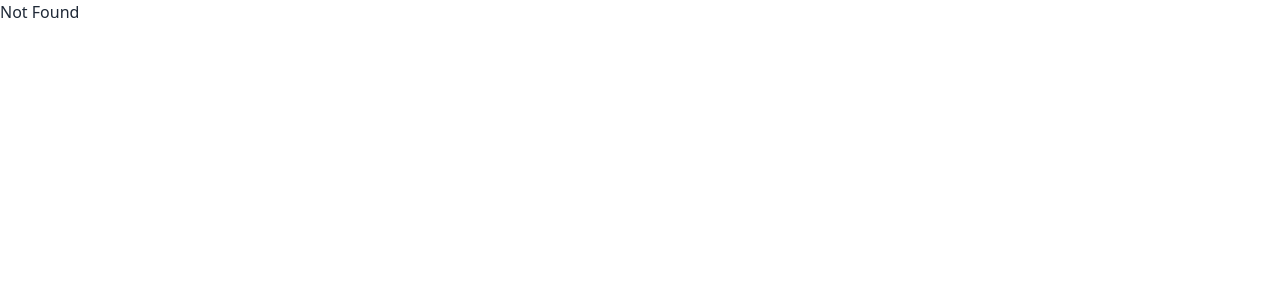
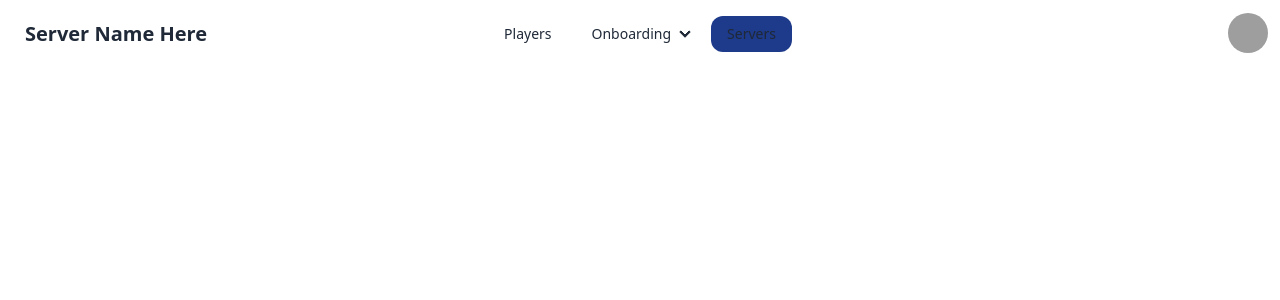
Before and after one commit to tropicthedev/guardian-bot, a React (Vite) app in the folder client/: page /servers in a window 1280 px wide. Shown: the top 300 px of the page. Built offline with nearby package versions, Linux system fonts and the light colour scheme; grey boxes are pictures that could not be loaded.

Commit message:
Added header and page links

```diff
--- a/client/index.html
+++ b/client/index.html
@@ -1,13 +1,16 @@
 <!doctype html>
 <html lang="en">
+
 <head>
-    <meta charset="UTF-8"/>
-    <link href="/vite.svg" rel="icon" type="image/svg+xml"/>
-    <meta content="width=device-width, initial-scale=1.0" name="viewport"/>
-    <title>Vite + React + TS</title>
+    <meta charset="UTF-8" />
+    <link href="src/assets/guardian.png" rel="icon" type="image/svg+xml" />
+    <meta content="width=device-width, initial-scale=1.0" name="viewport" />
+    <title>Guardian Bot</title>
 </head>
+
 <body>
-<div id="root"></div>
-<script src="/src/main.tsx" type="module"></script>
+    <div id="root"></div>
+    <script src="/src/main.tsx" type="module"></script>
 </body>
+
 </html>
--- a/client/package.json
+++ b/client/package.json
@@ -10,6 +10,7 @@
     "preview": "vite preview"
   },
   "dependencies": {
+    "@tanstack/react-router": "^1.50.0",
     "react": "^18.3.1",
     "react-dom": "^18.3.1"
   },
--- /dev/null
+++ b/client/src/components/header.tsx
@@ -0,0 +1,84 @@
+import { useLocation } from "@tanstack/react-router";
+
+export default function Header() {
+    const location = useLocation()
+    const isPlayers = location.pathname === '/players';
+    const isApplications = location.pathname === '/applications';
+    const isInterviews = location.pathname === '/interviews';
+    const isServers = location.pathname === '/servers';
+
+    return (
+        <div className="navbar bg-base-100">
+            <div className="navbar-start">
+                <div className="dropdown">
+                    <div tabIndex={0} role="button" className="btn btn-ghost lg:hidden">
+                        <svg
+                            xmlns="http://www.w3.org/2000/svg"
+                            className="h-5 w-5"
+                            fill="none"
+                            viewBox="0 0 24 24"
+                            stroke="currentColor">
+                            <path
+                                strokeLinecap="round"
+                                strokeLinejoin="round"
+                                strokeWidth="2"
+                                d="M4 6h16M4 12h8m-8 6h16" />
+                        </svg>
+                    </div>
+                    <ul
+                        tabIndex={0}
+                        className="menu menu-sm dropdown-content bg-base-100 rounded-box z-[1] mt-3 w-52 p-2 shadow">
+                        <li className={`${isPlayers ? 'bg-blue-900 rounded-xl' : ''}`}><a href="/players">Players</a></li>
+                        <li>
+                            <a>Onboarding</a>
+                            <ul className="p-2">
+                                <li className={`${isApplications ? 'bg-blue-900 rounded-xl' : ''}`}><a href="/applications">Applications</a></li>
+                                <li className={`${isInterviews ? 'bg-blue-900 rounded-xl' : ''}`}><a href="/interviews">Interviews</a></li>
+                            </ul>
+                        </li>
+                        <li className={`${isServers ? 'bg-blue-900 rounded-xl' : ''}`}><a href="/servers">Servers</a></li>
+                    </ul>
+                </div>
+                <a className="btn btn-ghost text-xl">Server Name Here</a>
+            </div>
+            <div className="navbar-center hidden lg:flex">
+                <ul className="menu menu-horizontal px-1 gap-2">
+                    <li className={`${isPlayers ? 'bg-blue-900 rounded-xl' : ''}`}><a href="/players">Players</a></li>
+                    <li>
+                        <details>
+                            <summary className={`${isApplications || isInterviews ? 'bg-blue-900 rounded-xl' : ''}`}>Onboarding</summary>
+                            <ul className="p-2">
+                                <li className={`${isApplications ? 'bg-blue-900 rounded-xl' : ''}`}><a href="/applications">Applications</a></li>
+                                <li className={`${isInterviews ? 'bg-blue-900 rounded-xl' : ''}`}><a href="/interviews">Interviews</a></li>
+                            </ul>
+                        </details>
+                    </li>
+                    <li className={`${isServers ? 'bg-blue-900 rounded-xl' : ''}`}><a href="/servers">Servers</a></li>
+                </ul>
+            </div>
+            <div className="navbar-end">
+                <div className="dropdown dropdown-end">
+                    <div tabIndex={0} role="button" className="btn btn-ghost btn-circle avatar">
+                        <div className="w-10 rounded-full">
+                            <img
+                                alt="Tailwind CSS Navbar component"
+                                src="https://img.daisyui.com/images/stock/photo-1534528741775-53994a69daeb.webp" />
+                        </div>
+                    </div>
+                    <ul
+                        tabIndex={0}
+                        className="menu menu-sm dropdown-content bg-base-100 rounded-box z-[1] mt-3 w-52 p-2 shadow">
+                        <li>
+                            <a className="justify-between">
+                                Profile
+                                <span className="badge">New</span>
+                            </a>
+                        </li>
+                        <li><a>Settings</a></li>
+                        <li><a>Logout</a></li>
+                    </ul>
+                </div>
+            </div>
+        </div>
+    );
+}
--- a/client/src/routeTree.gen.ts
+++ b/client/src/routeTree.gen.ts
@@ -16,9 +16,33 @@
 
 // Create Virtual Routes
 
+const ServersLazyImport = createFileRoute('/servers')()
+const PlayersLazyImport = createFileRoute('/players')()
+const InterviewsLazyImport = createFileRoute('/interviews')()
+const ApplicationsLazyImport = createFileRoute('/applications')()
 const IndexLazyImport = createFileRoute('/')()
 
 // Create/Update Routes
+
+const ServersLazyRoute = ServersLazyImport.update({
+  path: '/servers',
+  getParentRoute: () => rootRoute,
+} as any).lazy(() => import('./routes/servers.lazy').then((d) => d.Route))
+
+const PlayersLazyRoute = PlayersLazyImport.update({
+  path: '/players',
+  getParentRoute: () => rootRoute,
+} as any).lazy(() => import('./routes/players.lazy').then((d) => d.Route))
+
+const InterviewsLazyRoute = InterviewsLazyImport.update({
+  path: '/interviews',
+  getParentRoute: () => rootRoute,
+} as any).lazy(() => import('./routes/interviews.lazy').then((d) => d.Route))
+
+const ApplicationsLazyRoute = ApplicationsLazyImport.update({
+  path: '/applications',
+  getParentRoute: () => rootRoute,
+} as any).lazy(() => import('./routes/applications.lazy').then((d) => d.Route))
 
 const IndexLazyRoute = IndexLazyImport.update({
   path: '/',
@@ -36,12 +60,46 @@
       preLoaderRoute: typeof IndexLazyImport
       parentRoute: typeof rootRoute
     }
+    '/applications': {
+      id: '/applications'
+      path: '/applications'
+      fullPath: '/applications'
+      preLoaderRoute: typeof ApplicationsLazyImport
+      parentRoute: typeof rootRoute
+    }
+    '/interviews': {
+      id: '/interviews'
+      path: '/interviews'
+      fullPath: '/interviews'
+      preLoaderRoute: typeof InterviewsLazyImport
+      parentRoute: typeof rootRoute
+    }
+    '/players': {
+      id: '/players'
+      path: '/players'
+      fullPath: '/players'
+      preLoaderRoute: typeof PlayersLazyImport
+      parentRoute: typeof rootRoute
+    }
+    '/servers': {
+      id: '/servers'
+      path: '/servers'
+      fullPath: '/servers'
+      preLoaderRoute: typeof ServersLazyImport
+      parentRoute: typeof rootRoute
+    }
   }
 }
 
 // Create and export the route tree
 
-export const routeTree = rootRoute.addChildren({ IndexLazyRoute })
+export const routeTree = rootRoute.addChildren({
+  IndexLazyRoute,
+  ApplicationsLazyRoute,
+  InterviewsLazyRoute,
+  PlayersLazyRoute,
+  ServersLazyRoute,
+})
 
 /* prettier-ignore-end */
 
@@ -51,11 +109,27 @@
     "__root__": {
       "filePath": "__root.tsx",
       "children": [
-        "/"
+        "/",
+        "/applications",
+        "/interviews",
+        "/players",
+        "/servers"
       ]
     },
     "/": {
       "filePath": "index.lazy.tsx"
+    },
+    "/applications": {
+      "filePath": "applications.lazy.tsx"
+    },
+    "/interviews": {
+      "filePath": "interviews.lazy.tsx"
+    },
+    "/players": {
+      "filePath": "players.lazy.tsx"
+    },
+    "/servers": {
+      "filePath": "servers.lazy.tsx"
     }
   }
 }
--- /dev/null
+++ b/client/src/routes/applications.lazy.tsx
@@ -0,0 +1,12 @@
+import { createLazyFileRoute } from '@tanstack/react-router'
+import Header from '../components/header'
+
+export const Route = createLazyFileRoute('/applications')({
+  component: ApplicationsPage
+})
+
+function ApplicationsPage() {
+  return (
+    <Header />
+  )
+}
--- /dev/null
+++ b/client/src/routes/interviews.lazy.tsx
@@ -0,0 +1,12 @@
+import { createLazyFileRoute } from '@tanstack/react-router'
+import Header from '../components/header'
+
+export const Route = createLazyFileRoute('/interviews')({
+  component: InterviewsPage
+})
+
+function InterviewsPage() {
+  return (
+    <Header />
+  )
+}
--- /dev/null
+++ b/client/src/routes/players.lazy.tsx
@@ -0,0 +1,12 @@
+import { createLazyFileRoute } from '@tanstack/react-router'
+import Header from '../components/header'
+
+export const Route = createLazyFileRoute('/players')({
+  component: PlayersPage
+})
+
+function PlayersPage() {
+  return (
+    <Header />
+  )
+}
--- /dev/null
+++ b/client/src/routes/servers.lazy.tsx
@@ -0,0 +1,12 @@
+import { createLazyFileRoute } from '@tanstack/react-router'
+import Header from '../components/header'
+
+export const Route = createLazyFileRoute('/servers')({
+  component: ServersPage
+})
+
+function ServersPage() {
+  return (
+    <Header />
+  )
+}
```
Also changed, not shown: 1 other file (tests, documents, lock files or other folders).
